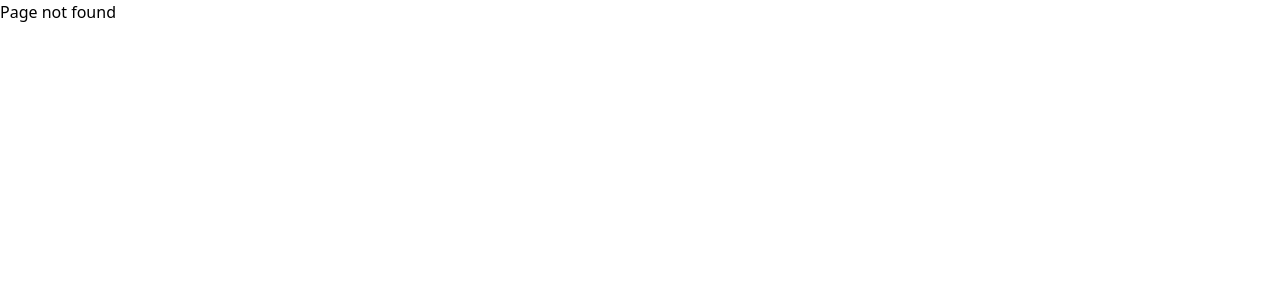
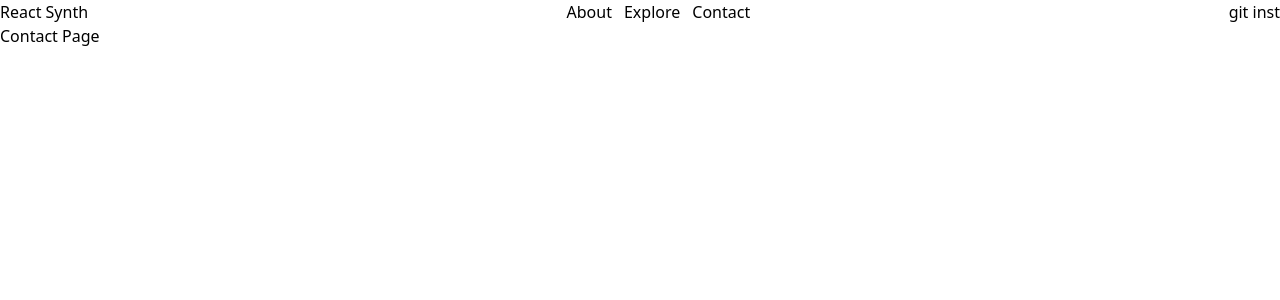
Before and after one commit to vybukhivka/react-synth, a React (Vite) app: page /contact in a window 1280 px wide. Before the commit this address had no page. Shown: the top 300 px of the page. Built offline with nearby package versions, Linux system fonts and the light colour scheme.

Commit message:
router: NavBar and MainLayout

```diff
--- /dev/null
+++ b/src/components/NavBar.tsx
@@ -0,0 +1,22 @@
+import { NavLink } from 'react-router-dom';
+
+const NavBar: React.FC = () => {
+  return (
+    <nav className="flex justify-between items-center">
+      <div>
+        <NavLink to={'/'}>React Synth</NavLink>
+      </div>
+      <div className="flex justify-between space-x-3">
+        <NavLink to={'/about'}>About</NavLink>
+        <NavLink to={'/explore'}>Explore</NavLink>
+        <NavLink to={'/contact'}>Contact</NavLink>
+      </div>
+      <div>
+        <NavLink to={'https://github.com/vybukhivka/react-synth'}>git </NavLink>
+        <NavLink to={'https://github.com/vybukhivka/react-synth'}>inst</NavLink>
+      </div>
+    </nav>
+  );
+};
+
+export default NavBar;
--- /dev/null
+++ b/src/layouts/MainLayout.tsx
@@ -0,0 +1,15 @@
+import { Outlet } from 'react-router-dom';
+import NarBar from '../components/NavBar';
+
+const MainLayout: React.FC = () => {
+  return (
+    <>
+      <NarBar />
+      <main>
+        <Outlet />
+      </main>
+    </>
+  );
+};
+
+export default MainLayout;
--- /dev/null
+++ b/src/pages/Contact.tsx
@@ -0,0 +1,5 @@
+function Contact() {
+  return <div>Contact Page</div>;
+}
+
+export default Contact;
--- a/src/pages/PageNotFound.tsx
+++ b/src/pages/PageNotFound.tsx
@@ -1,5 +1,12 @@
+import { Link } from 'react-router-dom';
+
 function PageNotFound() {
-  return <div>Page not found</div>;
+  return (
+    <div className="flex flex-col gap-2">
+      Page not found
+      <Link to="/">Home</Link>
+    </div>
+  );
 }
 
 export default PageNotFound;
--- /dev/null
+++ b/src/router/routes.ts
@@ -0,0 +1 @@
+export default routes;
```
Also changed, not shown: src/App.tsx (+12 -16 lines), src/pages/Home.tsx (renamed from src/pages/Main.tsx).
